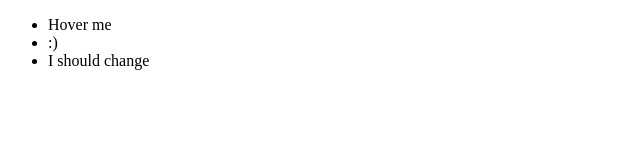
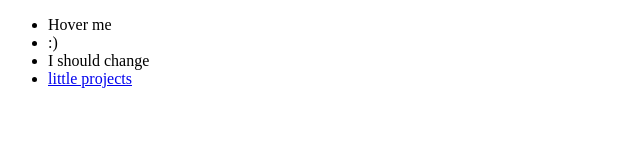
Before and after one commit to btwitsneon/hover-effect-to-siblings, a plain HTML site: page index.html in a window 1280 px wide. Shown: the whole page, without its empty margins (0-640 px from the left). Drawn offline with Linux system fonts and the light colour scheme.

Commit message:
linked the project to index

```diff
--- a/index.html
+++ b/index.html
@@ -11,7 +11,6 @@
         opacity: 0;
         transition: opacity 200ms ease;
     }
-
     .icanfixyou:hover ~ .changeme,
     .icanfixyou:hover ~ .changeme span,
     .icanfixyou:hover span {
@@ -36,6 +35,7 @@
                 <li class="icanfixyou">Hover me <span><strong>Hover Me too</strong></span></li>
                 <li>:) <span>change me too. I'm your first sibling</span></li>
                 <li class="changeme">I should change <span>(she made me brown ;-;)</span></li>
+                <li class="changeme"><a href="/index2.html">little projects</a></li>
             </ul>
         </main>
     </div>
```
